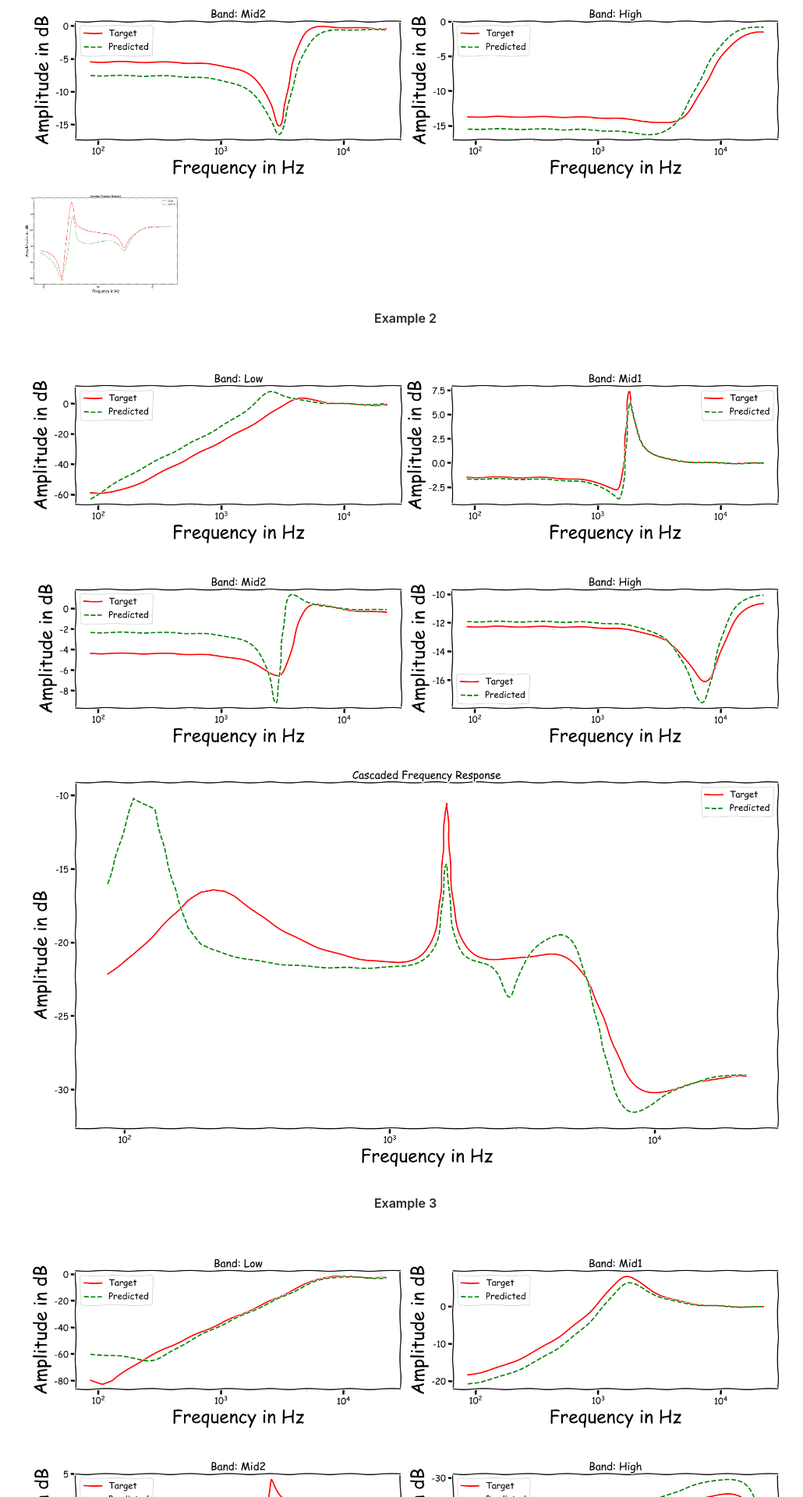
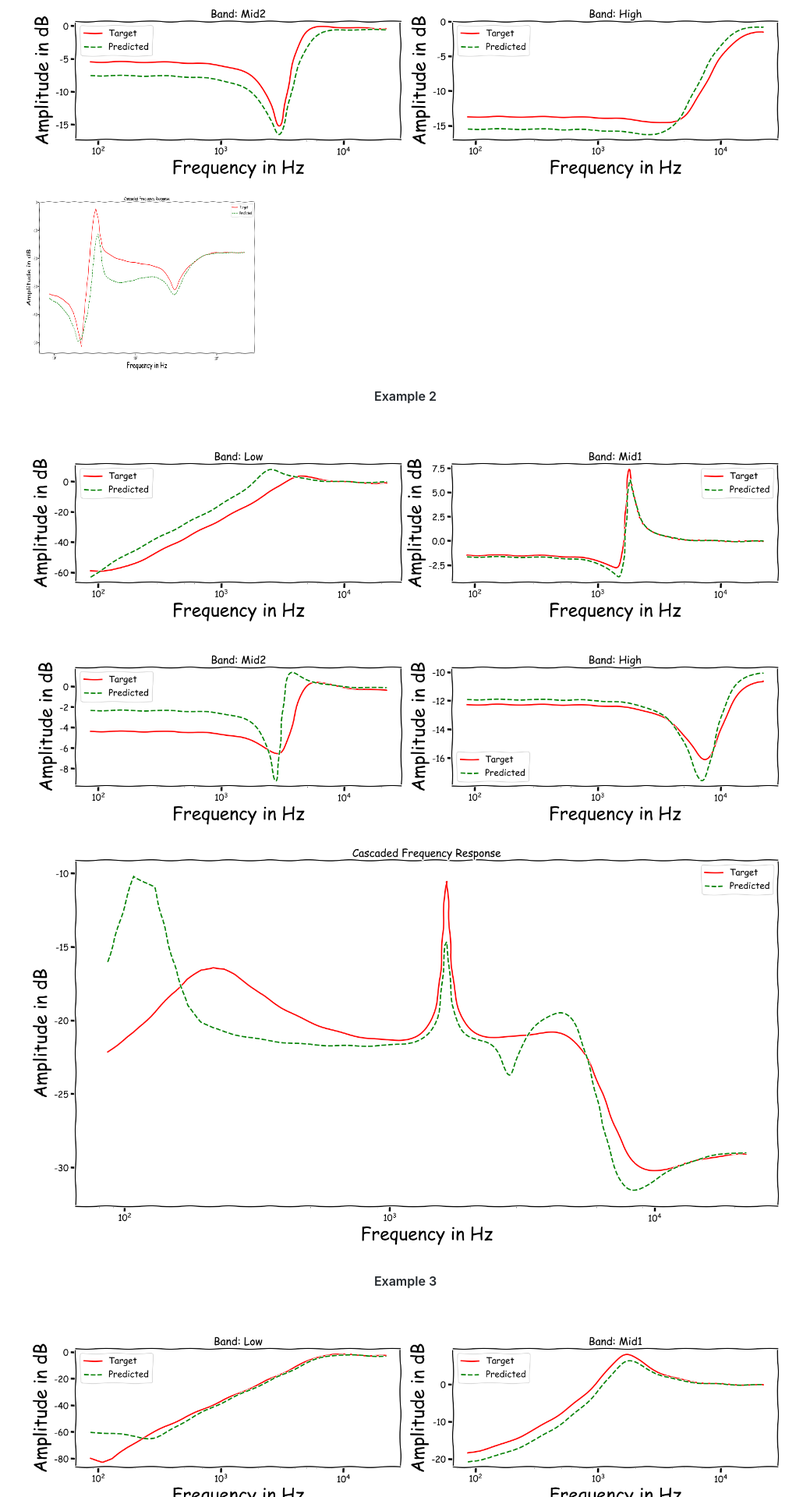
Before and after one commit to Js-Mim/sp-demo, a Jekyll site: the page built from index.md, in a window 1280 px wide. Shown: the part 793-2713 px from the top of the page at 78% size, without its empty margins (120-1150 px from the left). Built offline with Jekyll 4.4.1, drawn with Linux system fonts in a browser that asks for light colours; comment, search, counter and statistics services are not loaded.

```diff
--- a/index.md
+++ b/index.md
@@ -13,7 +13,7 @@
 <p align="center"> <b>Example 1</b></p>
 
 ![Example 1](https://raw.githubusercontent.com/Js-Mim/sp-demo/master/figures/f_r_a.png)
-<img align="center" src="https://raw.githubusercontent.com/Js-Mim/sp-demo/master/figures/f_r_a_cs.png" width="200" height="133" />
+<img align="center" src="https://raw.githubusercontent.com/Js-Mim/sp-demo/master/figures/f_r_a_cs.png" width="300" height="233" />
 
 
 <p align="center"> <b>Example 2</b></p>
```
